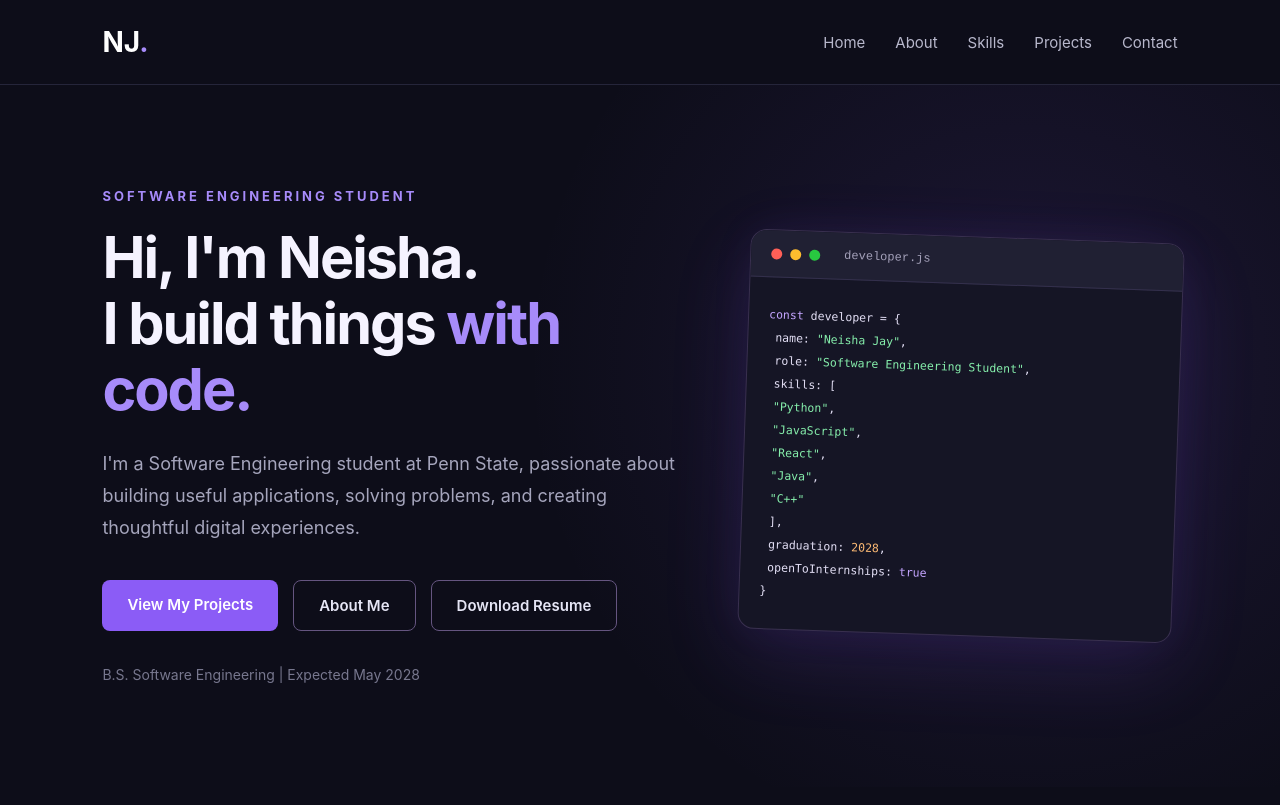
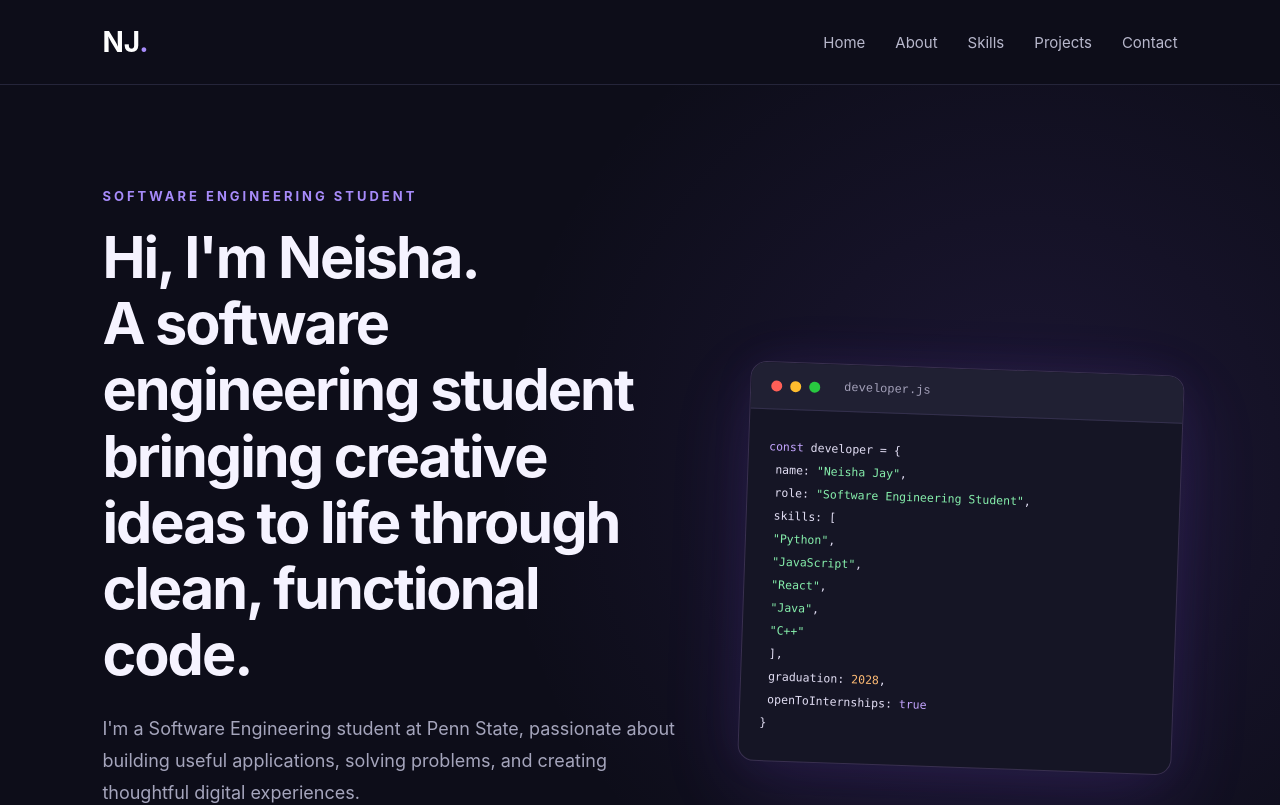
Before and after one commit to neishalinsey/neisha-portfolio, a React (Vite) app: page / in a window 1280 px wide. Shown: the top 805 px of the page. Built offline with nearby package versions, Linux system fonts and the light colour scheme.

Commit message:
Update portfolio hero introduction

```diff
--- a/src/App.jsx
+++ b/src/App.jsx
@@ -45,7 +45,8 @@ function App() {
 
             <h1>
               Hi, I'm Neisha.
-              <br />I build things <span>with code.</span>
+              <br /> A software engineering student bringing creative ideas to
+              life through clean, functional code.
             </h1>
 
             <p className="hero-description">
```
